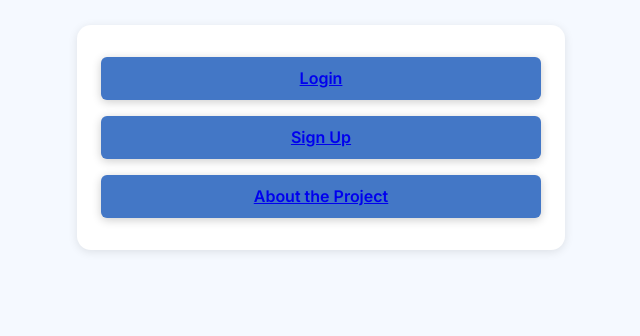
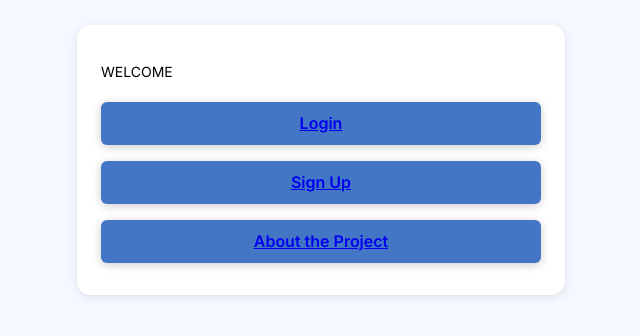
Before and after one commit to melguzman/winterest, a Flask app: template templates/landing.html in a window 1280 px wide. Shown: the part 60-396 px from the top of the page, without its empty margins (319-959 px from the left). Run offline with Flask 2, Linux system fonts and the light colour scheme; the template is opened without the code that fills it, so the values that code supplies are empty; the visitor is signed in with stand-in values (Sample User, id 1).

Commit message:
add welcome

```diff
--- a/templates/landing.html
+++ b/templates/landing.html
@@ -5,7 +5,7 @@
 <body>
 <div class="main-content">
 <div class="signup-container">
-  <h1>Welcome to Wintrest</h1>
+<p>WELCOME</p>>
 <button><a href={{ url_for('login') }}>Login</a></button>
 <button><a href={{ url_for('signup') }}>Sign Up</a></button>
 <button><a href={{ url_for('faq') }}>About the Project</a></button>
@@ -13,6 +13,4 @@
 </div>
 </body>
 
-
-
 {% endblock %}
```
